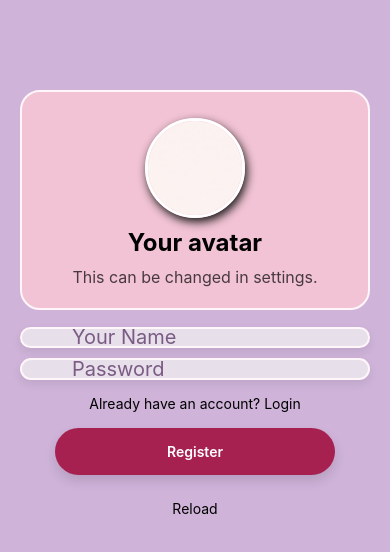
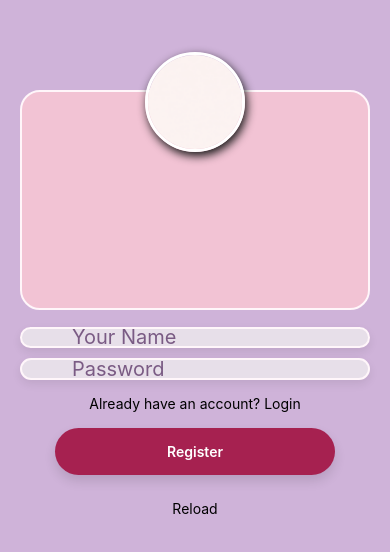
Before and after one commit to Timothy-Dev-Man/FeelClear-frontend, a React Native app: screen /Register in a window 390 px wide. Shown: the top 552 px of the page. Built offline with nearby package versions, Linux system fonts and the light colour scheme.

Commit message:
refactor ProfileIcon to be reusable

```diff
--- a/src/Components/Icons/ProfileIcon.js
+++ b/src/Components/Icons/ProfileIcon.js
@@ -1,13 +1,20 @@
 import { View, Image, Pressable, Text } from "react-native"
 import { styles } from "../../Styles/components/ProfileIcon.js"
 
-export default function ProfileIcon({ navigation, userProfileUri }) {
+export default function ProfileIcon({
+  navigation,
+  userProfileUri,
+  title,
+  text,
+  size = 24,
+}) {
   const imageSource = userProfileUri
     ? { uri: userProfileUri }
     : require("../../../assets/default.png")
 
   return (
     <View style={styles.container}>
+      <View style={styles.avatarWrapper}>
         <Pressable
           style={styles.pressable}
           onPress={() => navigation.navigate("ChooseIcon")}
@@ -24,8 +31,11 @@ export default function ProfileIcon({ navigation, userProfileUri }) {
             }}
           />
         </Pressable>
-      <Text style={styles.title}>Your avatar</Text>
-      <Text style={styles.small}>This can be changed in settings.</Text>
+      </View>
+      <Text style={[styles.title, size ? { fontSize: size } : null]}>
+        {title}
+      </Text>
+      <Text style={styles.small}>{text}</Text>
     </View>
   )
 }
--- a/src/Styles/components/ProfileIcon.js
+++ b/src/Styles/components/ProfileIcon.js
@@ -7,11 +7,17 @@ export const styles = StyleSheet.create({
     borderColor: COLORS.mainInputOutline,
     borderWidth: 2,
     borderLeftWidth: 2,
-    height: "30%",
+    minHeight: "30%",
     width: "100%",
     borderRadius: 20,
     alignItems: "center",
     justifyContent: "center",
+  },
+  avatarWrapper: {
+    position: "absolute",
+    top: -50, // pulls image ABOVE the card
+    alignSelf: "center",
+    zIndex: 10,
   },
   pressable: {
     alignSelf: "center",
```
Lines whose indentation alone changed are shown as unchanged.
